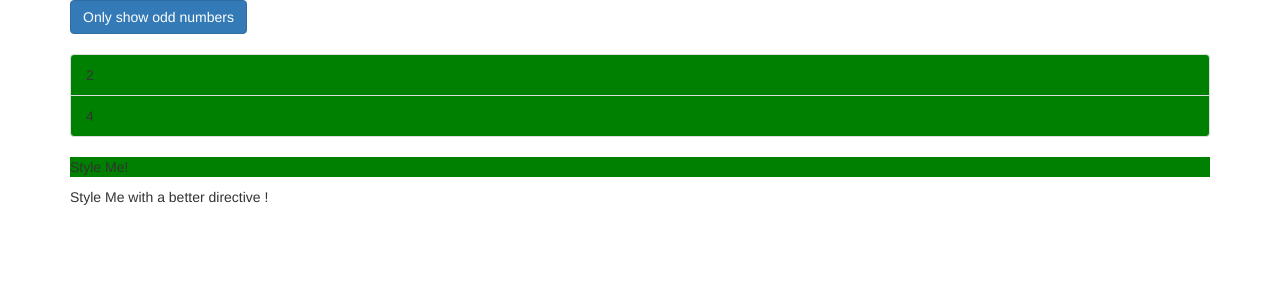
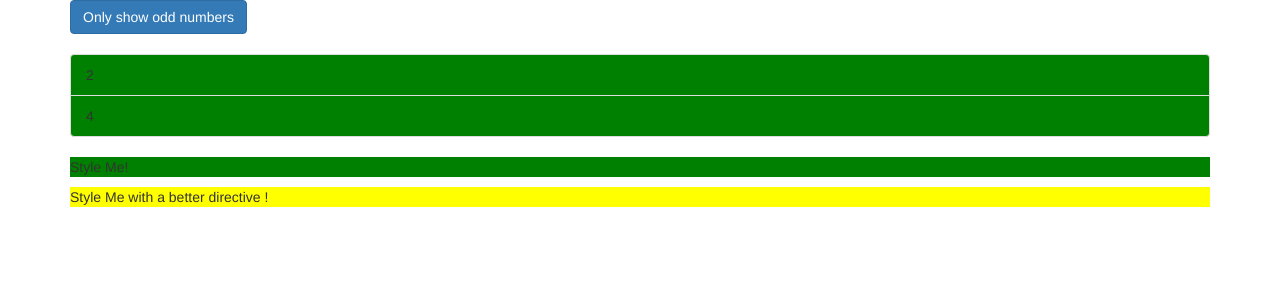
Before and after one commit to gvpinto/ng-directive-start, an Angular app: page / in a window 1280 px wide. Shown: the top 300 px of the page. Built offline with nearby package versions, Linux system fonts and the light colour scheme.

Commit message:
99. Binding to Directive Properties ex 1 - without default property binding []

```diff
--- a/src/app/app.component.html
+++ b/src/app/app.component.html
@@ -35,7 +35,9 @@
         <p>Only odd</p>
       </ng-template>
       <p appBasicHighlight>Style Me!</p>
-      <p appBetterHightlight>Style Me with a better directive !</p>
+      <p appBetterHightlight [defaultColor]="'yellow'" [highlightColor]="'red'">
+        Style Me with a better directive !
+      </p>
     </div>
   </div>
 </div>
--- a/src/app/better-highlight/better-hightlight.directive.ts
+++ b/src/app/better-highlight/better-hightlight.directive.ts
@@ -3,6 +3,7 @@
   ElementRef,
   HostBinding,
   HostListener,
+  Input,
   OnInit,
   Renderer2,
 } from '@angular/core';
@@ -11,6 +12,8 @@
   selector: '[appBetterHightlight]',
 })
 export class BetterHightlightDirective implements OnInit {
+  @Input() defaultColor: String = 'transparent';
+  @Input() highlightColor: String = 'blue';
   @HostBinding('style.backgroundColor') backgroundColor: String = 'transparent';
 
   constructor(private elRef: ElementRef, private renderer: Renderer2) {}
@@ -20,6 +23,7 @@
     //   'background-color',
     //   'blue'
     // );
+    this.backgroundColor = this.defaultColor;
   }
 
   @HostListener('mouseenter') mouseover(event: Event) {
@@ -28,7 +32,7 @@
     //   'background-color',
     //   'blue'
     // );
-    this.backgroundColor = 'blue';
+    this.backgroundColor = this.highlightColor;
   }
   @HostListener('mouseleave') mouseleave(event: Event) {
     // this.renderer.setStyle(
@@ -37,6 +41,6 @@
     //   'transparent'
     // );
 
-    this.backgroundColor = 'transparent';
+    this.backgroundColor = this.defaultColor;
   }
 }
```
